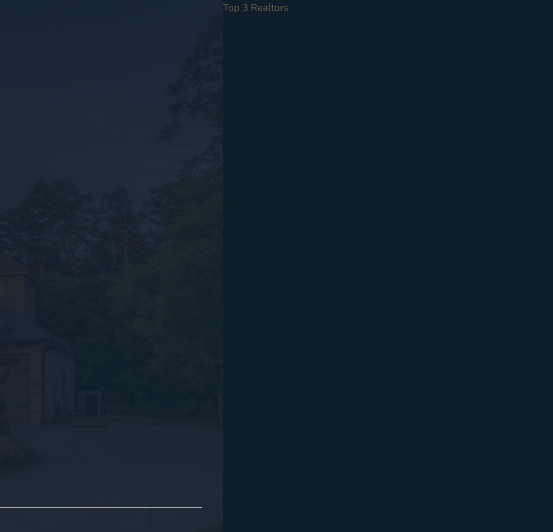
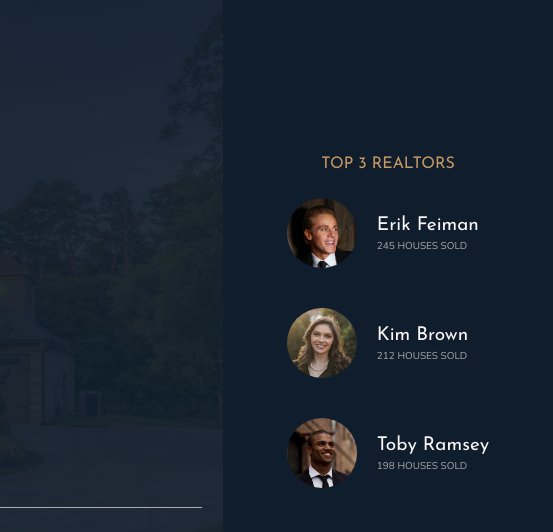
Before and after one commit to BayLadyCoder/Nexter, a website: page index.html in a window 1280 px wide. Shown: the top 532 px of the page, 727-1280 px from the left. Drawn offline with nearby package versions, Linux system fonts and the light colour scheme.

Commit message:
Added Realtors section.

```diff
--- a/index.html
+++ b/index.html
@@ -34,7 +34,24 @@
         </header>
 
         <div class="realtors">
-            Top 3 Realtors
+            <h3 class="heading-3">Top 3 Realtors</h3>
+            <div class="realtors__list">
+                <img src="img/realtor-1.jpeg" alt="Realtor 1" class="realtors__img">
+                <div class="realtors__details">
+                    <h4 class="heading-4 heading-4--light">Erik Feiman</h4>
+                    <p class="realtors__sold">245 houses sold</p>
+                </div>
+                <img src="img/realtor-2.jpeg" alt="Realtor 2" class="realtors__img">
+                <div class="realtors__details">
+                    <h4 class="heading-4 heading-4--light">Kim Brown</h4>
+                    <p class="realtors__sold">212 houses sold</p>
+                </div>
+                <img src="img/realtor-3.jpeg" alt="Realtor 3" class="realtors__img">
+                <div class="realtors__details">
+                    <h4 class="heading-4 heading-4--light">Toby Ramsey</h4>
+                    <p class="realtors__sold">198 houses sold</p>
+                </div>
+            </div>
         </div>
 
         <section class="features">
--- a/sass/_realtors.scss
+++ b/sass/_realtors.scss
@@ -1,4 +1,32 @@
 .realtors {
 	background-color: $color-secondary;
 	grid-column: col-start 7 / full-end;
+	padding: 3rem;
+
+	// make the whole content center vertically and horizontally
+	display: grid;
+	align-content: center;
+	justify-content: center;
+	justify-items: center;
+	grid-row-gap: 2rem;
+
+	&__list {
+		display: grid;
+		grid-template-columns: min-content max-content;
+		grid-column-gap: 2rem;
+		grid-row-gap: 5vh;
+		align-items: center;
+	}
+
+	&__img {
+		width: 7rem;
+		border-radius: 50%;
+		display: block;
+	}
+
+	&__sold {
+		text-transform: uppercase;
+		color: $color-grey-light-2;
+		margin-top: -3px;
+	}
 }
```
Also changed, not shown: css/style.css.
